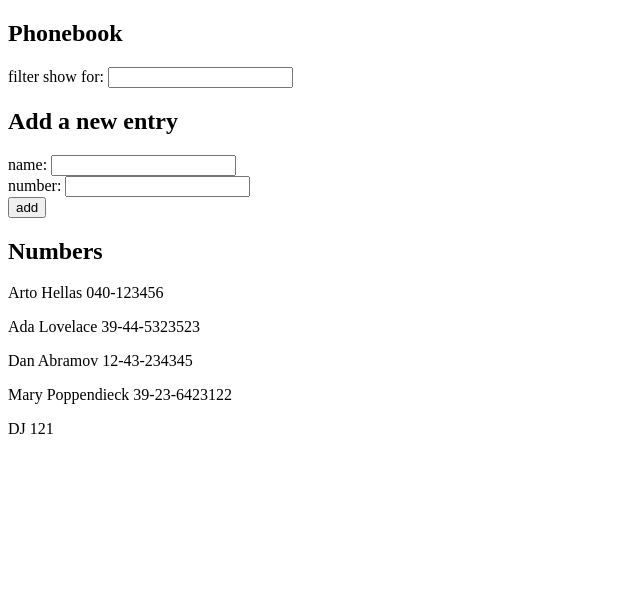
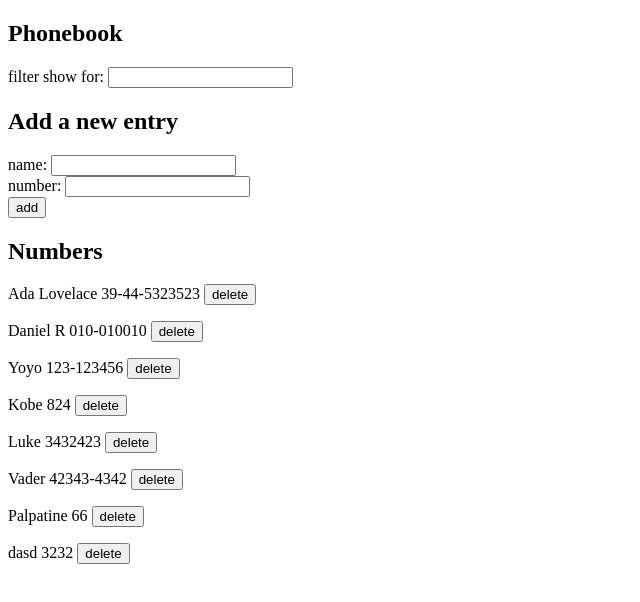
Before and after one commit to lucasalavapena/fullstackopen, a React (Create React App) app in the folder part2/phonebook/: page / in a window 1280 px wide. Shown: the top 602 px of the page, without its empty margins (0-640 px from the left). Built offline with nearby package versions, Linux system fonts and the light colour scheme; data requests are answered from the project's data file.

Commit message:
finished part 2d

```diff
--- a/part2/phonebook/db.json
+++ b/part2/phonebook/db.json
@@ -1,29 +1,44 @@
 {
   "persons": [
-    {
-      "name": "Arto Hellas",
-      "number": "040-123456",
-      "id": 1
-    },
     {
       "name": "Ada Lovelace",
       "number": "39-44-5323523",
       "id": 2
     },
     {
-      "name": "Dan Abramov",
-      "number": "12-43-234345",
-      "id": 3
+      "name": "Daniel R",
+      "number": "010-010010",
+      "id": 5
     },
     {
-      "name": "Mary Poppendieck",
-      "number": "39-23-6423122",
-      "id": 4
+      "name": "Yoyo",
+      "number": "123-123456",
+      "id": 6
     },
     {
-      "name": "DJ",
-      "number": "121",
-      "id": 5
+      "name": "Kobe",
+      "number": "824",
+      "id": 11
+    },
+    {
+      "name": "Luke",
+      "number": "3432423",
+      "id": 12
+    },
+    {
+      "name": "Vader",
+      "number": "42343-4342",
+      "id": 13
+    },
+    {
+      "name": "Palpatine",
+      "number": "66",
+      "id": 14
+    },
+    {
+      "name": "dasd",
+      "number": "3232",
+      "id": 15
     }
   ]
 }
--- a/part2/phonebook/src/App.js
+++ b/part2/phonebook/src/App.js
@@ -1,41 +1,9 @@
 import React, { useState,useEffect  } from 'react'
+import { Filter, PersonForm, Persons } from './Components/Person'
 import personService from './Services/phonebook'
 
 
-const Filter  = ({inputValue,filterFunction}) => {
-  return (
-      <div>
-        filter show for: <input value={inputValue}
-        onChange={filterFunction}/>
-      </div>
-  )
-}
 
-const PersonForm   = ({onSubmitFun,nameInput,nameFunc,numberInput,numberFunc}) => {
-  return (
-    <form onSubmit={onSubmitFun}>
-    <div>
-      name: <input value={nameInput}
-      onChange={nameFunc}/>
-    </div>
-    <div>
-      number: <input value={numberInput}
-      onChange={numberFunc}/>
-    </div>
-    <div>
-      <button type="submit">add</button>
-    </div>
-  </form>
-  )
-}
-
-
-const Persons   = ({persons,currFilter}) => {
-  return (
-    (persons.filter(person => (person.name).includes(currFilter))).map(person =>
-      <p key={person.id}>{person.name} {person.number}</p>)
-  )
-}
 
 const App = () => {
   const [ persons, setPersons ] = useState([])
@@ -54,22 +22,42 @@ const App = () => {
     const nameObject = {
       name: newName,
       number: newNumber,
-      id:persons.length+1
+      id:persons[Object.keys(persons)[Object.keys(persons).length-1]].id+1
     }
+    let originalEntry = persons.find(person => person.name === newName)
 
-    let person_names = persons.map(person => person.name)
+    if (originalEntry) {
+      if (originalEntry.number ===  newNumber) {
+        window.alert(`${newName} is already added to phonebook`)
+      }
+      else{
+        const result = window.confirm(`${newName} has already been added to the phone book, do you want to replace the old number with the newly input number?`);
+        if (result) {
+          nameObject.id = originalEntry.id
+          personService.update(originalEntry.id,nameObject).then(updatedPerson => {
+            setPersons(persons.map(person => person.id !== nameObject.id  ? person:nameObject))
+            setNewName('')
+            setNewNumber('')
+          })
+        }
+      }
 
-    if ((person_names).includes(newName)) {
-      window.alert(`${newName} is already added to phonebook`)
     }
     else {
       personService.create(nameObject).then(response => {
-        setPersons(persons.concat(response.data))
+        setPersons(persons.concat(response))
         setNewName('')
         setNewNumber('')
       })
+    }
 
-    }
+  }
+
+
+  const handleEntryDeletion = (id) => {
+    personService.deleteEntry(id)
+    const newPersons = persons.filter(x => x.id !== id)
+    setPersons(newPersons)
   }
 
   const handleNameAddition = (event) => {
@@ -91,7 +79,7 @@ const App = () => {
       <h2>Add a new entry</h2>
       <PersonForm onSubmitFun={addPerson} nameInput={newName} nameFunc={handleNameAddition} numberInput={newNumber} numberFunc={handleNumberAddition} />
       <h2>Numbers</h2>
-        <Persons persons={persons} currFilter={currFilter}/>
+        <Persons persons={persons} currFilter={currFilter} deleteEntry={handleEntryDeletion}/>
     </div>
   )
 }
--- /dev/null
+++ b/part2/phonebook/src/Components/Person.js
@@ -0,0 +1,53 @@
+import React from 'react'
+
+const Filter  = ({inputValue,filterFunction}) => {
+  return (
+      <div>
+        filter show for: <input value={inputValue}
+        onChange={filterFunction}/>
+      </div>
+  )
+}
+
+const PersonForm   = ({onSubmitFun,nameInput,nameFunc,numberInput,numberFunc}) => {
+  return (
+    <form onSubmit={onSubmitFun}>
+    <div>
+      name: <input value={nameInput}
+      onChange={nameFunc}/>
+    </div>
+    <div>
+      number: <input value={numberInput}
+      onChange={numberFunc}/>
+    </div>
+    <div>
+      <button type="submit">add</button>
+    </div>
+  </form>
+  )
+}
+
+
+const Persons   = ({persons,currFilter,deleteEntry}) => {
+  // console.log(persons)
+  // console.log(persons.find(x => x.id === 2))
+
+  function deletePerson(person,deleteEntry) {
+    const result = window.confirm(`Delete ${person.name} ?`);
+    if (result) {
+      // console.log(persons)
+      deleteEntry(person.id)
+    }
+
+}
+  if (persons[persons.length-1] === undefined) {
+    return ((persons.slice(0,persons.length-1).filter(person => (person.name).includes(currFilter))).map(person =>
+        <p key={person.id}>{person.name} {person.number} <button value={person.id} onClick={() => deletePerson(person,deleteEntry)}>delete</button></p>))
+  } else {
+    return ((persons.filter(person => (person.name).includes(currFilter))).map(person =>
+        <p key={person.id}>{person.name} {person.number} <button value={person.id} onClick={() => deletePerson(person,deleteEntry)}>delete</button></p>)
+    )
+  }
+}
+
+export { Filter, PersonForm, Persons }
--- a/part2/phonebook/src/Services/phonebook.js
+++ b/part2/phonebook/src/Services/phonebook.js
@@ -16,9 +16,9 @@ const update = (id, newObject) => {
   return request.then(response => response.data)
 }
 
-const deleteEntry = (id, newObject) => {
-  const request = axios.delete(`${baseUrl}/${id}`, newObject)
+const deleteEntry = (id) => {
+  const request = axios.delete(`${baseUrl}/${id}`)
   return request.then(response => response.data)
 }
 
-export default { getAll, create, deleteEntry }
+export default { getAll, create, update, deleteEntry }
```
